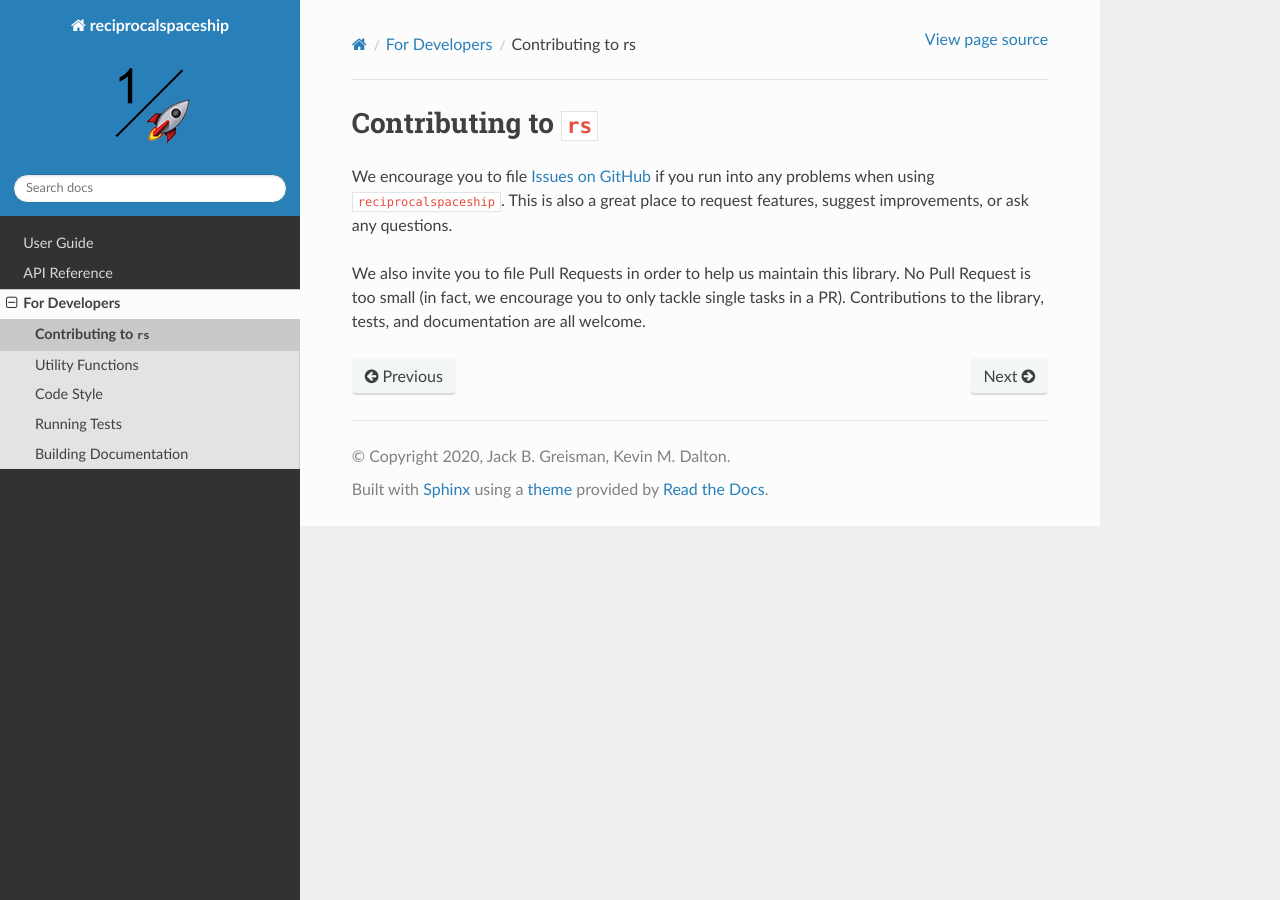
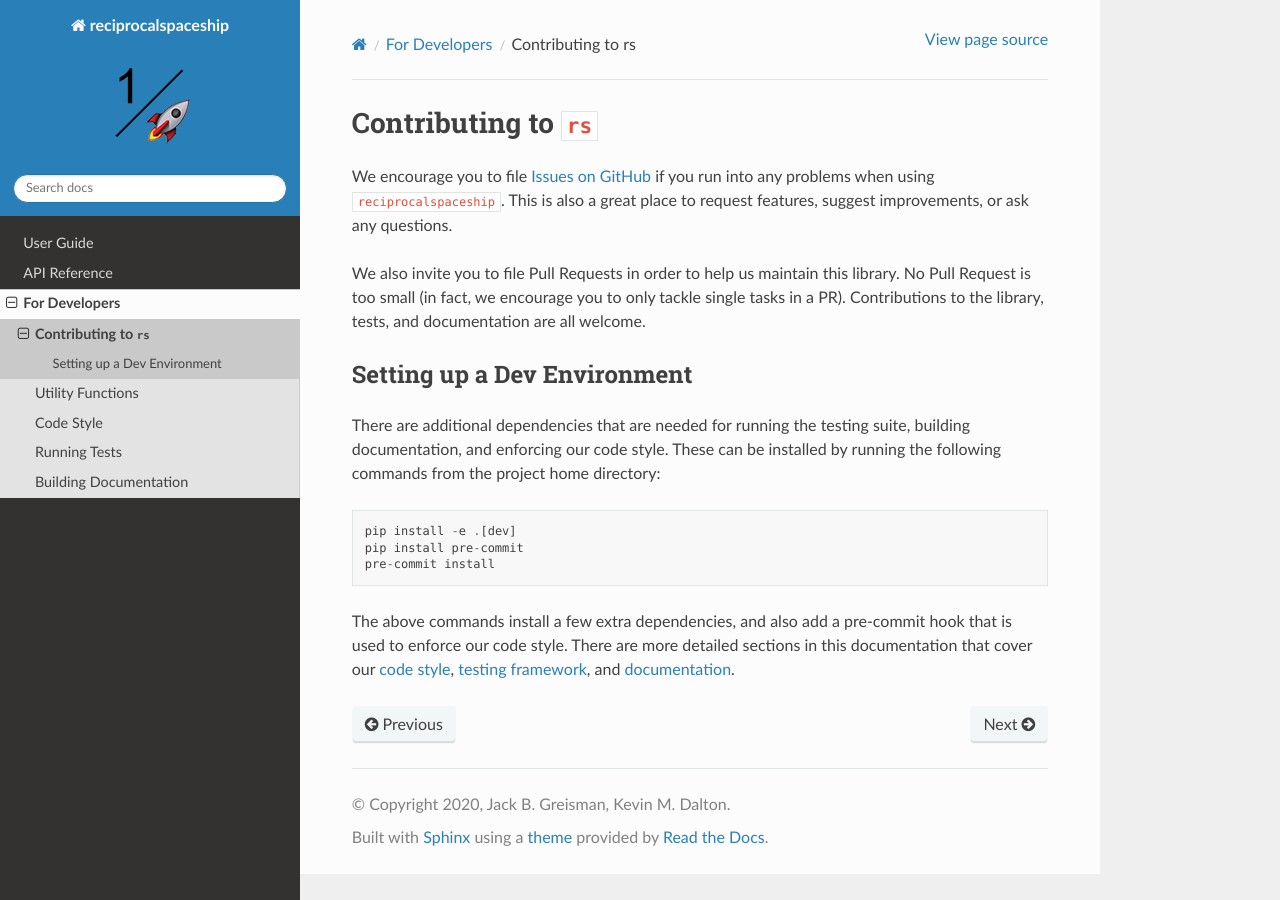
Before and after one commit to rs-station/reciprocalspaceship, a Sphinx documentation site: the page built from docs/developers/contributing.rst, in a window 1280 px wide. Built offline with Sphinx 7.4.7 and the Read the Docs theme 2.0.0, drawn with Linux system fonts in a browser that asks for light colours; pages that are not in the unit, such as notebooks, are missing from menus; the version number could not be read and is left out.

Commit message:
Add snippet for setting dev environment

```diff
--- a/docs/developers/contributing.rst
+++ b/docs/developers/contributing.rst
@@ -10,3 +10,16 @@ ask any questions.
 We also invite you to file Pull Requests in order to help us maintain this library.
 No Pull Request is too small (in fact, we encourage you to only tackle single tasks in a PR).
 Contributions to the library, tests, and documentation are all welcome.
+
+Setting up a Dev Environment
+----------------------------
+
+There are additional dependencies that are needed for running the testing suite, building documentation, and enforcing our code style.
+These can be installed by running the following commands from the project home directory::
+
+  pip install -e .[dev]
+  pip install pre-commit
+  pre-commit install
+
+The above commands install a few extra dependencies, and also add a pre-commit hook that is used to enforce our code style. There are more
+detailed sections in this documentation that cover our `code style <style.rst>`_, `testing framework <testing.rst>`_, and `documentation <documentation.rst>`_.
```
